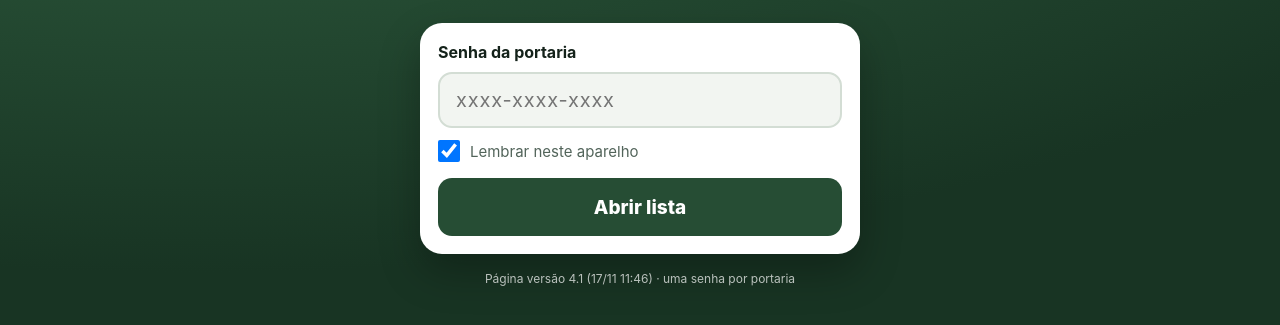
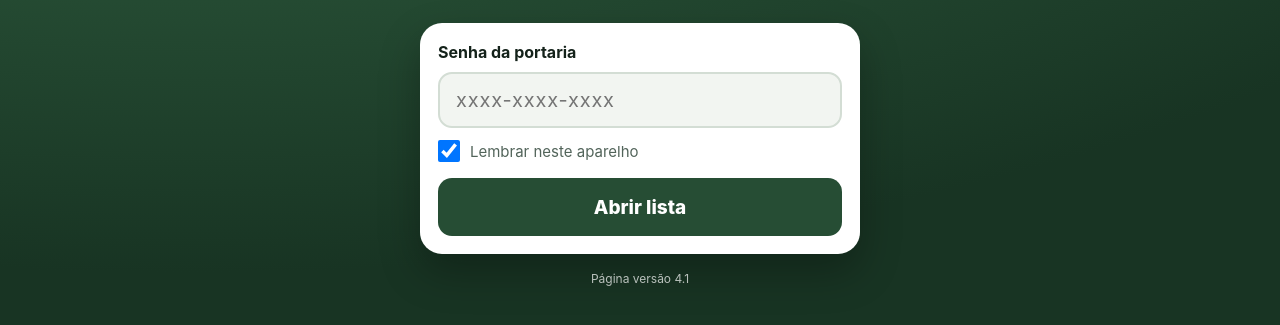
Before and after one commit to GabrielOiliveira/check-in-convites, a plain HTML site: page index.html in a window 1280 px wide. Shown: the part 367-692 px from the top of the page. Drawn offline with Linux system fonts and the light colour scheme; a web font is replaced by a local one.

Commit message:
Update index.html

```diff
--- a/index.html
+++ b/index.html
@@ -237,7 +237,7 @@ ul{list-style:none;margin:0;padding:0}
       <div id="lock-err" class="err" hidden></div>
       <button id="btn-unlock" class="go" type="button">Abrir lista</button>
     </div>
-    <p class="ver">Página versão 4.1 (17/11 11:46) · uma senha por portaria</p>
+    <p class="ver">Página versão 4.1</p>
   </div>
 </section>
 
```
